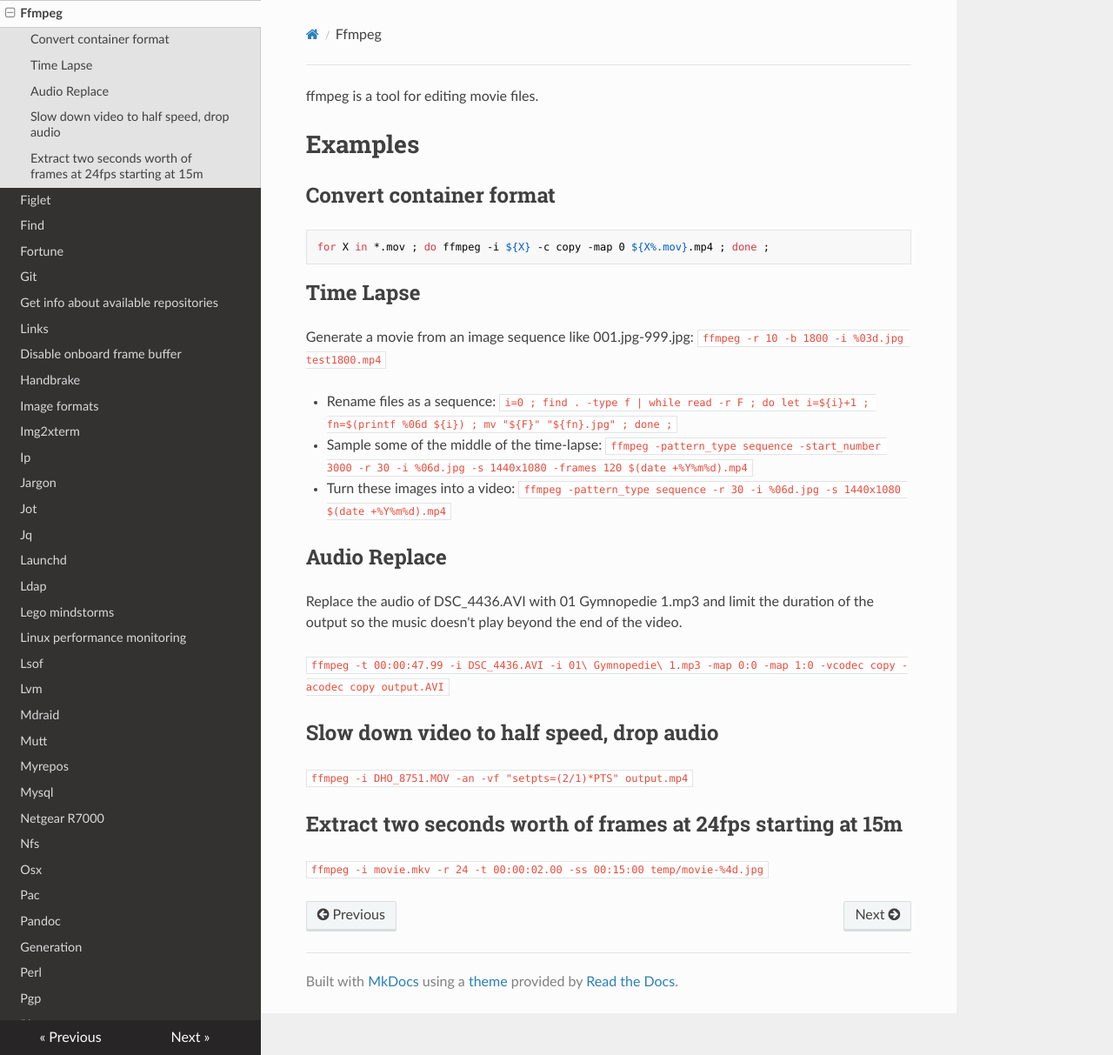
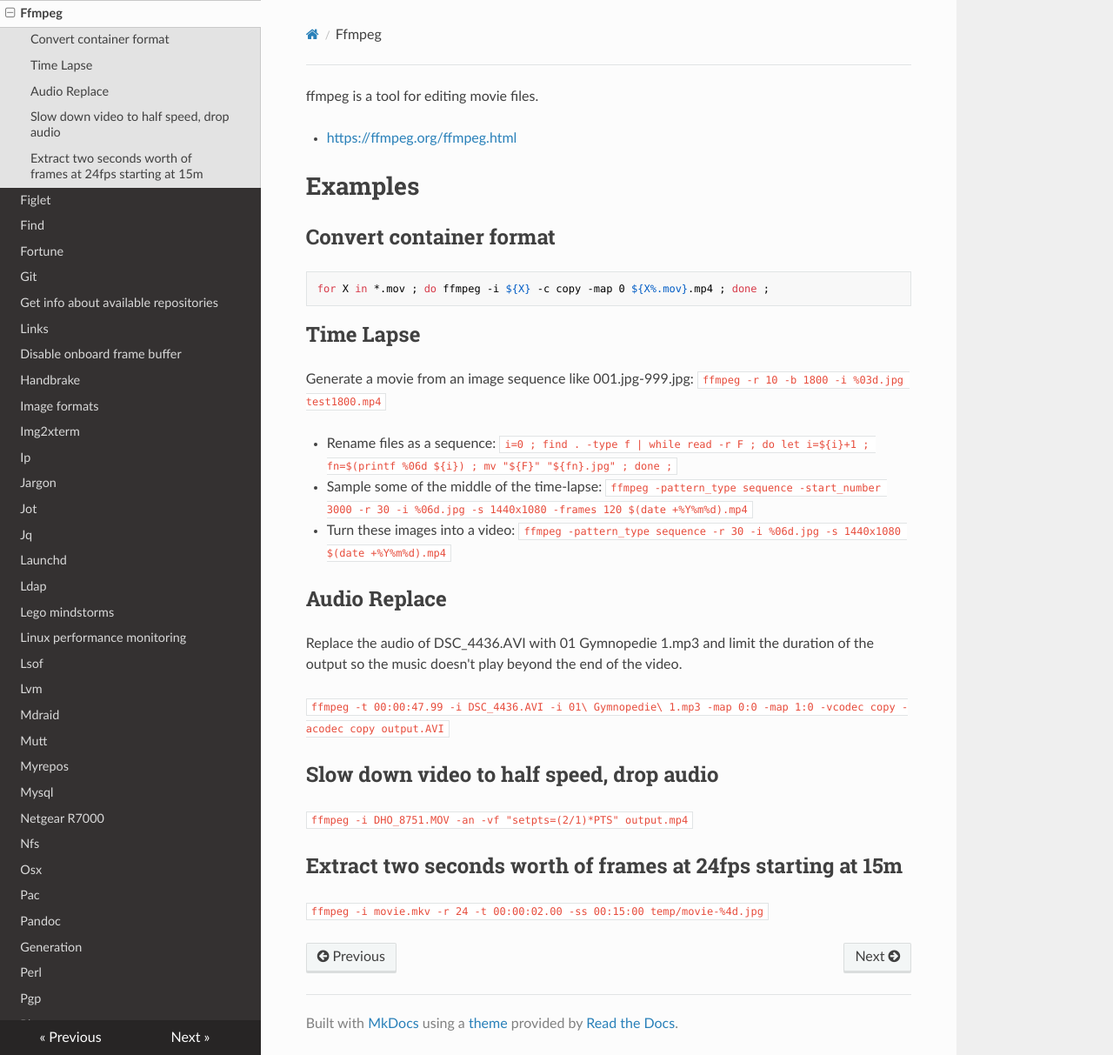
Before and after one commit to lando-cal/tech-notes, an MkDocs documentation site: the page built from docs/ffmpeg.md, in a window 1280 px wide and 1213 px high. Shown: the whole window at 87% size. Built offline with MkDocs 1.6.1, drawn with Linux system fonts in a browser that asks for light colours; nearby versions of some CDN libraries.

Commit message:
Add link

```diff
--- a/docs/ffmpeg.md
+++ b/docs/ffmpeg.md
@@ -1,4 +1,6 @@
 ffmpeg is a tool for editing movie files.
+
+- <https://ffmpeg.org/ffmpeg.html>
 
 # Examples
 
```
